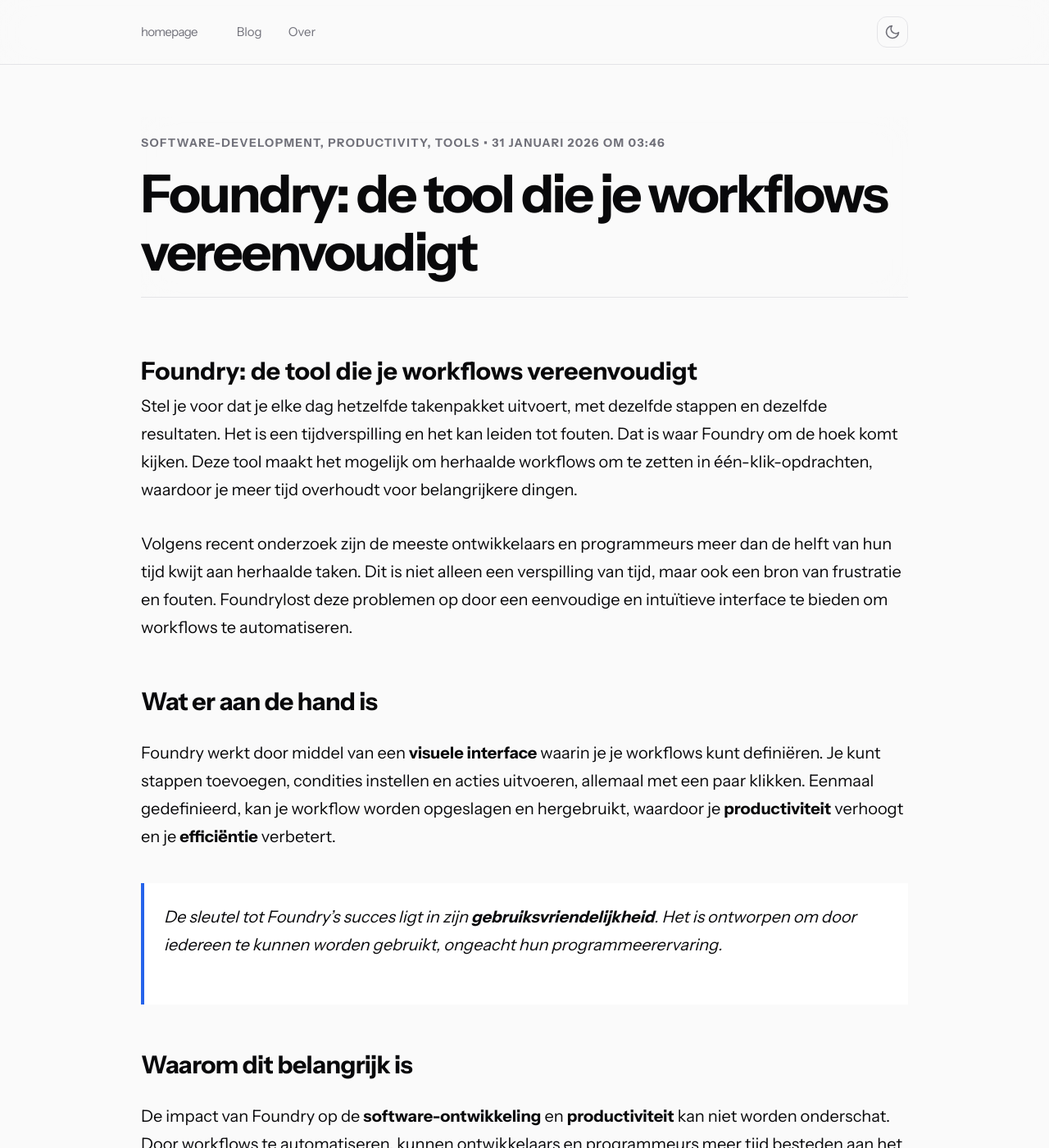
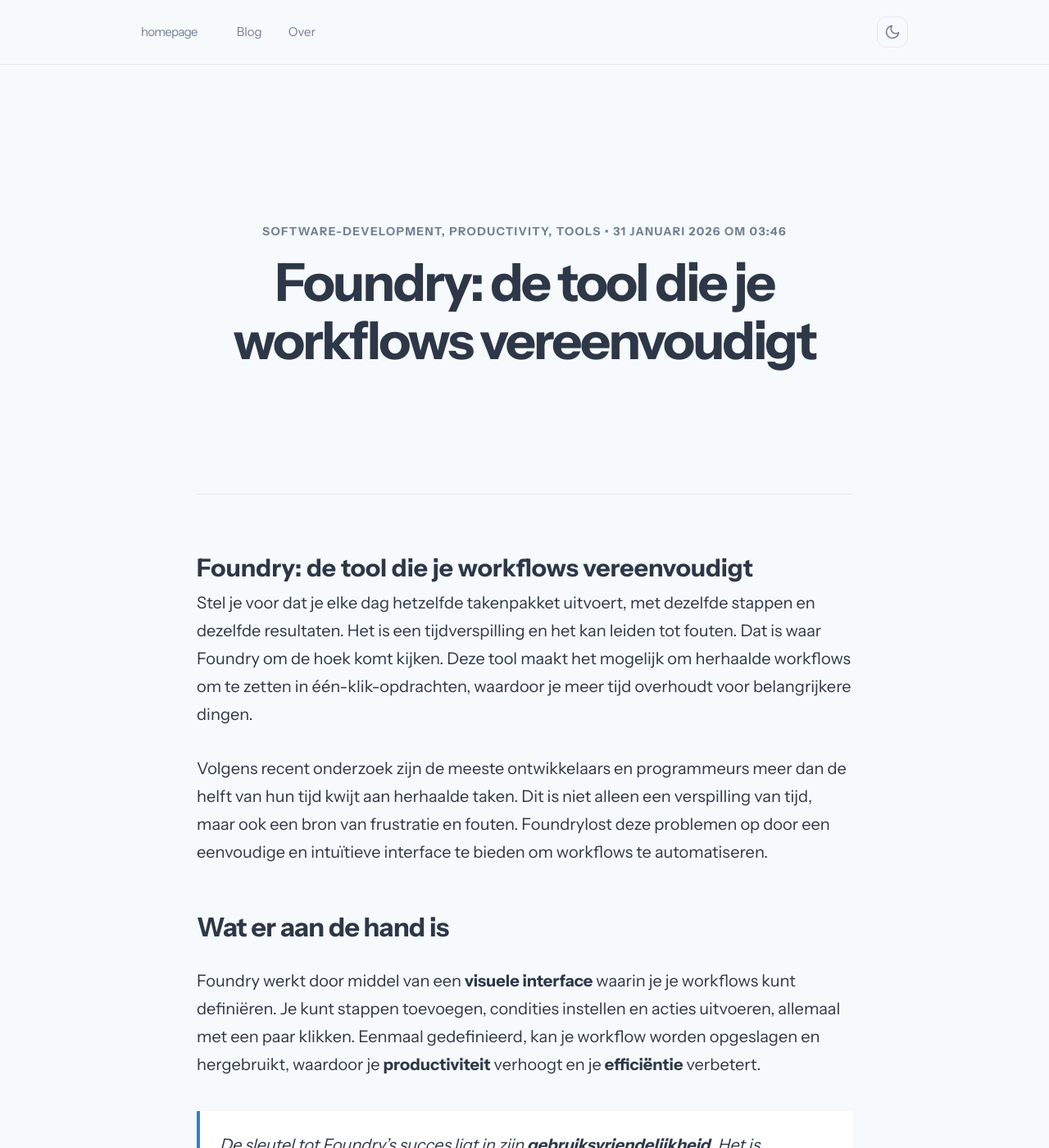
Before and after one commit to Zayeen/homepage, a Jekyll site: the page built from _posts/2026-01-31-foundry-de-tool-die-je-workflows-vereenvoudigt.md, in a window 1280 px wide and 1400 px high. Shown: the whole window at 82% size. Built offline with Jekyll 4.4.1, drawn with Linux system fonts in a browser that asks for light colours.

```diff
--- a/Gemfile
+++ b/Gemfile
@@ -2,6 +2,7 @@ source "https://rubygems.org"
 
 gem "jekyll", "~> 4.3"
 gem "webrick", "~> 1.8"
+gem "racc"
 
 group :jekyll_plugins do
   gem "jekyll-feed"
--- a/_config.yml
+++ b/_config.yml
@@ -50,6 +50,6 @@ exclude:
 github_username: Zayeen
 repository: Zayeen/homepage
 
-# Pagination (future use)
-# paginate: 6
-# paginate_path: "/blog/page:num/"
+# Pagination
+paginate: 6
+paginate_path: "/blog/page:num/"
--- /dev/null
+++ b/_includes/icons.html
@@ -0,0 +1,2 @@
+<svg class="sun" xmlns="http://www.w3.org/2000/svg" width="20" height="20" viewBox="0 0 24 24" fill="none" stroke="currentColor" stroke-width="2" stroke-linecap="round" stroke-linejoin="round"><circle cx="12" cy="12" r="5"></circle><line x1="12" y1="1" x2="12" y2="3"></line><line x1="12" y1="21" x2="12" y2="23"></line><line x1="4.22" y1="4.22" x2="5.64" y2="5.64"></line><line x1="18.36" y1="18.36" x2="19.78" y2="19.78"></line><line x1="1" y1="12" x2="3" y2="12"></line><line x1="21" y1="12" x2="23" y2="12"></line><line x1="4.22" y1="19.78" x2="5.64" y2="18.36"></line><line x1="18.36" y1="5.64" x2="19.78" y2="4.22"></line></svg>
+<svg class="moon" xmlns="http://www.w3.org/2000/svg" width="20" height="20" viewBox="0 0 24 24" fill="none" stroke="currentColor" stroke-width="2" stroke-linecap="round" stroke-linejoin="round"><path d="M21 12.79A9 9 0 1 1 11.21 3 7 7 0 0 0 21 12.79z"></path></svg>
--- a/_layouts/default.html
+++ b/_layouts/default.html
@@ -1,5 +1,5 @@
 <!DOCTYPE html>
-<html lang="en">
+<html lang="nl">
 <head>
     <meta charset="UTF-8">
     <meta name="viewport" content="width=device-width, initial-scale=1.0">
@@ -28,8 +28,7 @@
                     <a href="{{ '/about' | relative_url }}">Over</a>
                 </div>
                 <button id="theme-toggle" aria-label="Toggle theme">
-                    <svg class="sun" xmlns="http://www.w3.org/2000/svg" width="20" height="20" viewBox="0 0 24 24" fill="none" stroke="currentColor" stroke-width="2" stroke-linecap="round" stroke-linejoin="round"><circle cx="12" cy="12" r="5"></circle><line x1="12" y1="1" x2="12" y2="3"></line><line x1="12" y1="21" x2="12" y2="23"></line><line x1="4.22" y1="4.22" x2="5.64" y2="5.64"></line><line x1="18.36" y1="18.36" x2="19.78" y2="19.78"></line><line x1="1" y1="12" x2="3" y2="12"></line><line x1="21" y1="12" x2="23" y2="12"></line><line x1="4.22" y1="19.78" x2="5.64" y2="18.36"></line><line x1="18.36" y1="5.64" x2="19.78" y2="4.22"></line></svg>
-                    <svg class="moon" xmlns="http://www.w3.org/2000/svg" width="20" height="20" viewBox="0 0 24 24" fill="none" stroke="currentColor" stroke-width="2" stroke-linecap="round" stroke-linejoin="round"><path d="M21 12.79A9 9 0 1 1 11.21 3 7 7 0 0 0 21 12.79z"></path></svg>
+                    {% include icons.html %}
                 </button>
             </nav>
         </div>
@@ -41,18 +40,10 @@
 
     <footer>
         <div class="container">
-            <p>&copy; {{ "now" | date: "%Y" }} {{ site.data.homepage.footer.copyright_text }}</p>
+            <p>&copy; {{ site.time | date: "%Y" }} {{ site.data.homepage.footer.copyright_text }}</p>
         </div>
     </footer>
 
-    <script>
-        const themeToggle = document.getElementById('theme-toggle');
-        themeToggle.addEventListener('click', () => {
-            const currentTheme = document.documentElement.getAttribute('data-theme');
-            const newTheme = currentTheme === 'dark' ? 'light' : 'dark';
-            document.documentElement.setAttribute('data-theme', newTheme);
-            localStorage.setItem('theme', newTheme);
-        });
-    </script>
+    <script src="{{ '/assets/js/theme-toggle.js' | relative_url }}"></script>
 </body>
 </html>
--- a/_layouts/post.html
+++ b/_layouts/post.html
@@ -1,6 +1,13 @@
 ---
 layout: default
 ---
+<style>
+    /* Ensure the post header scrolls with the page content and under the main nav */
+    .post-header {
+        position: relative !important;
+        z-index: -1;
+    }
+</style>
 <div class="container">
     <article class="post-content" style="padding: 4rem 0;">
         <header class="post-header" style="margin-bottom: 4rem;">
--- a/assets/css/main.css
+++ b/assets/css/main.css
@@ -1,33 +1,33 @@
 :root {
-    --bg: #fafafa;
-    --fg: #09090b;
-    --accent: #2563eb;
-    --accent-hover: #1d4ed8;
-    --muted: #71717a;
-    --border: #e4e4e7;
-    --card-bg: #ffffff;
+    --bg: #f7fafc; /* Off-white */
+    --fg: #2d3748; /* Dark Gray */
+    --accent: #3182ce; /* Bright Blue */
+    --accent-hover: #2b6cb0; /* Darker Blue */
+    --muted: #718096; /* Muted Gray */
+    --border: #e2e8f0; /* Light Gray Border */
+    --card-bg: #ffffff; /* White */
     --font-sans: 'Instrument Sans', 'Inter', system-ui, -apple-system, sans-serif;
 }
 
 [data-theme="dark"] {
-    --bg: #09090b;
-    --fg: #fafafa;
-    --accent: #3b82f6;
-    --accent-hover: #60a5fa;
-    --muted: #a1a1aa;
-    --border: #27272a;
-    --card-bg: #18181b;
+    --bg: #1a202c; /* Dark Slate Blue */
+    --fg: #e2e8f0; /* Light Gray */
+    --accent: #4299e1; /* Lighter Blue for dark mode */
+    --accent-hover: #63b3ed; /* Even Lighter Blue */
+    --muted: #a0aec0; /* Lighter Muted Gray */
+    --border: #2d3748; /* Dark Gray Border */
+    --card-bg: #2d3748; /* Dark Gray */
 }
 
 @media (prefers-color-scheme: dark) {
     :root:not([data-theme="light"]) {
-        --bg: #09090b;
-        --fg: #fafafa;
-        --accent: #3b82f6;
-        --accent-hover: #60a5fa;
-        --muted: #a1a1aa;
-        --border: #27272a;
-        --card-bg: #18181b;
+        --bg: #1a202c; /* Dark Slate Blue */
+        --fg: #e2e8f0; /* Light Gray */
+        --accent: #4299e1; /* Lighter Blue for dark mode */
+        --accent-hover: #63b3ed; /* Even Lighter Blue */
+        --muted: #a0aec0; /* Lighter Muted Gray */
+        --border: #2d3748; /* Dark Gray Border */
+        --card-bg: #2d3748; /* Dark Gray */
     }
 }
 
@@ -62,13 +62,13 @@ header {
     border-bottom: 1px solid var(--border);
     position: sticky;
     top: 0;
-    background-color: rgba(250, 250, 250, 0.85);
+    background-color: rgba(247, 250, 252, 0.85); /* Updated Light Mode RGBA */
     backdrop-filter: blur(20px);
     z-index: 100;
 }
 
 [data-theme="dark"] header {
-    background-color: rgba(9, 9, 11, 0.85);
+    background-color: rgba(26, 32, 44, 0.85); /* Updated Dark Mode RGBA */
 }
 
 nav {
@@ -317,6 +317,54 @@ section {
     color: var(--accent);
 }
 
+/* Post Header */
+.post-header {
+    padding: 8rem 0;
+    text-align: center;
+    border-bottom: 1px solid var(--border);
+    margin-bottom: 4rem;
+}
+
+.post-header h1 {
+    font-size: clamp(2.5rem, 8vw, 4rem);
+    font-weight: 800;
+    line-height: 1.1;
+    letter-spacing: -0.04em;
+    margin-bottom: 1.5rem;
+}
+
+.post-meta {
+    color: var(--muted);
+    font-size: 0.9375rem;
+    font-weight: 500;
+}
+
+.post-content {
+    max-width: 800px;
+    margin: 0 auto;
+}
+
+.post-content h2 {
+    font-size: 2rem;
+    margin-top: 3rem;
+    margin-bottom: 1rem;
+}
+
+.post-content a {
+    color: var(--accent);
+    text-decoration: underline;
+}
+
+@media (max-width: 768px) {
+    .post-header {
+        padding: 4rem 0;
+        margin-bottom: 2rem;
+    }
+    .post-header h1 {
+        font-size: 2.5rem;
+    }
+}
+
 /* Footer */
 footer {
     padding: 8rem 0;
--- /dev/null
+++ b/assets/js/theme-toggle.js
@@ -0,0 +1,7 @@
+const themeToggle = document.getElementById('theme-toggle');
+themeToggle.addEventListener('click', () => {
+    const currentTheme = document.documentElement.getAttribute('data-theme');
+    const newTheme = currentTheme === 'dark' ? 'light' : 'dark';
+    document.documentElement.setAttribute('data-theme', newTheme);
+    localStorage.setItem('theme', newTheme);
+});
```
